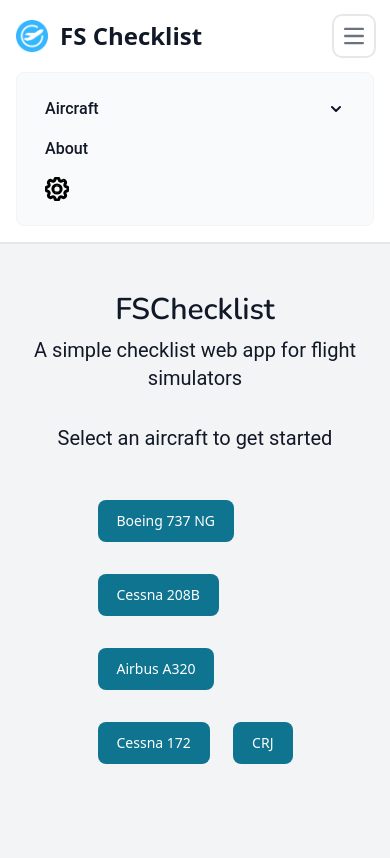
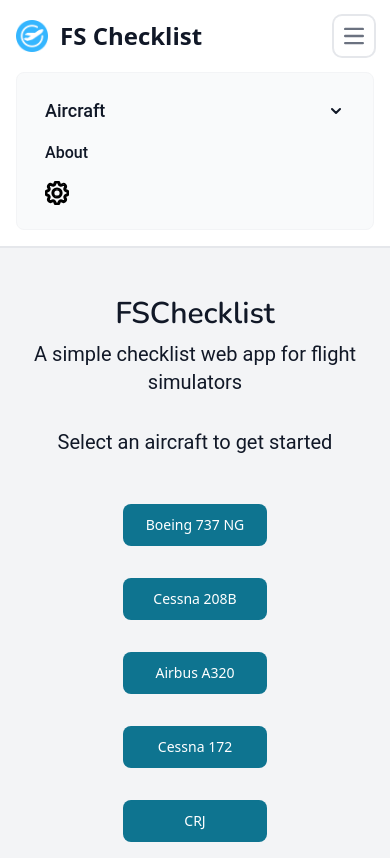
Before and after one commit to DaganCardinal/fschecklist, a React (Vite) app: page /home in a window 390 px wide. Both pictures are taken after a click on the button "Open main menu". Built offline with nearby package versions, Linux system fonts and the light colour scheme.

Commit message:
Styling updates:
- Fixed issue with dropdown menus appearing off-screen on mobile
- Fixed issue with repeating background image on mobile

```diff
--- a/src/components/Navbar/NavbarComponents.tsx
+++ b/src/components/Navbar/NavbarComponents.tsx
@@ -38,7 +38,7 @@
         id="aircraftDropdownButton"
         onClick={toggleDropdown}
         data-dropdown-toggle="aircraftDropdown"
-        className="flex items-center font-body justify-between w-full py-2 pl-3 pr-4 text-gray-900 rounded hover:bg-gray-100 md:hover:bg-transparent md:border-0 md:hover:text-blue-700 md:p-0 md:w-auto dark:text-white md:dark:hover:text-blue-500 dark:focus:text-white dark:border-gray-700 dark:hover:bg-gray-700 md:dark:hover:bg-transparent"
+        className="flex items-center font-body md:text-md text-lg  justify-between w-full py-2 pl-3 pr-4 text-gray-900 rounded hover:bg-gray-100 md:hover:bg-transparent md:border-0 md:hover:text-blue-700 md:p-0 md:w-auto dark:text-white md:dark:hover:text-blue-500 dark:focus:text-white dark:border-gray-700 dark:hover:bg-gray-700 md:dark:hover:bg-transparent"
       >
         {title}{" "}
         <svg
@@ -61,7 +61,7 @@
       <div
         id="aircraftDropdown"
         ref={dropdownRef}
-        className={`z-10 font-normal bg-white divide-y divide-gray-100 rounded-lg shadow w-44 dark:bg-gray-700 dark:divide-gray-600 absolute ${
+        className={`z-10 font-normal bg-white divide-y divide-gray-100 rounded-lg shadow w-44 dark:bg-gray-700 dark:divide-gray-600 absolute mt-2 ${
           isDropdownOpen ? "" : "hidden"
         }`}
       >
@@ -70,7 +70,7 @@
           aria-labelledby="aircraftDropdownButton"
         >
           {links.map((link) => (
-            <li className="p-2">
+            <li className="p-2 md:text-md text-lg">
               <NavbarLink to={link.to} content={link.content} />
             </li>
           ))}
@@ -154,7 +154,7 @@
       <div
         id="settingsDropdown"
         ref={dropdownRef}
-        className={`z-10 font-normal bg-white divide-y divide-gray-100 rounded-lg shadow min-w-[16rem]  dark:bg-gray-700 dark:divide-gray-600 absolute -translate-x-36 ${
+        className={`z-10 font-normal bg-white divide-y divide-gray-100 rounded-lg shadow min-w-[16rem]  dark:bg-gray-700 dark:divide-gray-600 absolute mt-2 md:mt-0 md:right-0 ${
           isSettingsOpen ? "" : "hidden"
         }`}
       >
--- a/src/pages/ChecklistPage.tsx
+++ b/src/pages/ChecklistPage.tsx
@@ -27,7 +27,9 @@
 
   return (
     <>
-      <div className={`relative ${image}  bg-contain`}>
+      <div
+        className={`relative ${image} md:bg-contain bg-no-repeat md:bg-repeat md:bg-left-top  bg-center bg-cover`}
+      >
         <Checklist
           checklistData={checklistData}
           title={aircraftName}
--- a/src/routes/Home.tsx
+++ b/src/routes/Home.tsx
@@ -6,26 +6,26 @@
     <>
       <div className="flex flex-col justify-center mx-auto text-center mt-12 font-body">
         <h1 className="text-3xl font-bold font-heading mb-2">FSChecklist</h1>
-        <p className="text-xl mb-8">
+        <p className="text-xl mb-8 mx-3">
           A simple checklist web app for flight simulators
         </p>
         <p className="text-xl">Select an aircraft to get started</p>
       </div>
-      <div className="flex flex-row flex-wrap justify-between w-1/2 mx-auto mt-8">
-        <Link to="/b737-checklist">
-          <Button className="my-4">Boeing 737 NG</Button>
+      <div className="flex flex-col md:flex-row flex-wrap md:justify-between w-1/2 mx-auto mt-8">
+        <Link to="/b737-checklist" className="mx-auto">
+          <Button className="my-4 min-w-[9rem]">Boeing 737 NG</Button>
         </Link>
-        <Link to="/c208-checklist">
-          <Button className="my-4">Cessna 208B</Button>
+        <Link to="/c208-checklist" className="mx-auto">
+          <Button className="my-4 min-w-[9rem]">Cessna 208B</Button>
         </Link>
-        <Link to="/a320-checklist">
-          <Button className="my-4">Airbus A320</Button>
+        <Link to="/a320-checklist" className="mx-auto">
+          <Button className="my-4 min-w-[9rem]">Airbus A320</Button>
         </Link>
-        <Link to="/c172-checklist">
-          <Button className="my-4">Cessna 172</Button>
+        <Link to="/c172-checklist" className="mx-auto">
+          <Button className="my-4 min-w-[9rem]">Cessna 172</Button>
         </Link>
-        <Link to="/crjx-checklist">
-          <Button className="my-4">CRJ</Button>
+        <Link to="/crjx-checklist" className="mx-auto">
+          <Button className="my-4 min-w-[9rem]">CRJ</Button>
         </Link>
       </div>
     </>
```
